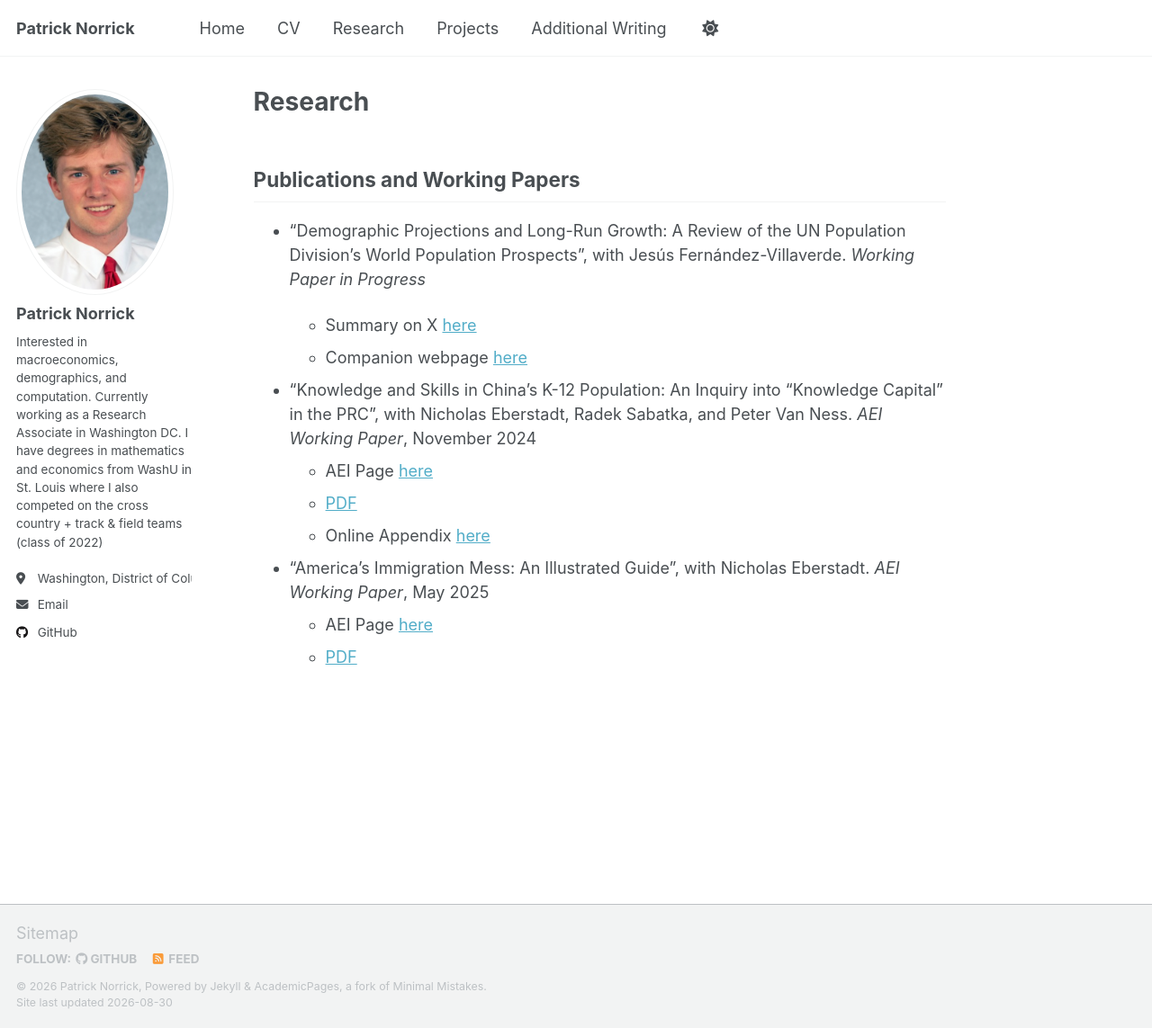
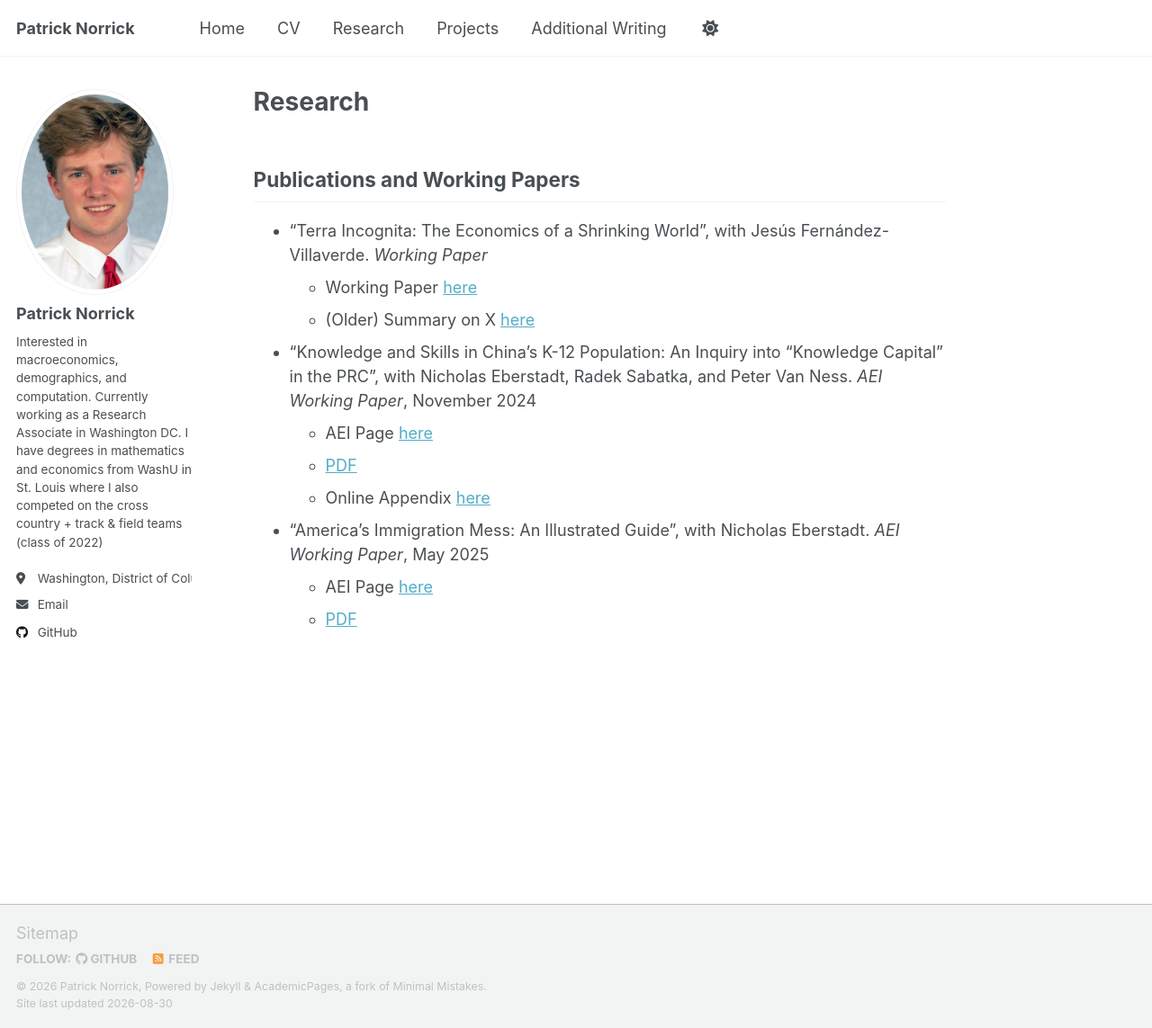
Before and after one commit to pcnorrick1/pcnorrick1.github.io, a Jekyll site: the page built from _pages/research.md, in a window 1280 px wide and 1143 px high. Shown: the whole window at 90% size. Built offline with Jekyll 4.4.1, drawn with Linux system fonts in a browser that asks for light colours; a script that is not in the unit is left out.

Commit message:
add demographics paper to research page

```diff
--- a/_pages/research.md
+++ b/_pages/research.md
@@ -5,10 +5,9 @@ permalink: /research/
 ---
 
 ## Publications and Working Papers
-- "Demographic Projections and Long-Run Growth: A Review of the UN Population Division's World Population Prospects", with Jesús Fernández-Villaverde. *Working Paper in Progress*
-
-    - Summary on X [here](https://x.com/JesusFerna7026/status/1929278948350771281)
-    - Companion webpage [here](https://pcnorrick1-wpp-visualize-wpp-visualize-pm0yuk.streamlit.app/)
+- "Terra Incognita: The Economics of a Shrinking World", with Jesús Fernández-Villaverde. *Working Paper*
+    - Working Paper [here](https://www.sas.upenn.edu/~jesusfv/Demographics.pdf)
+    - (Older) Summary on X [here](https://x.com/JesusFerna7026/status/1929278948350771281)
 
 
 - "Knowledge and Skills in China's K-12 Population: An Inquiry into "Knowledge Capital" in the PRC", with Nicholas Eberstadt, Radek Sabatka, and Peter Van Ness. *AEI Working Paper*, November 2024
```
